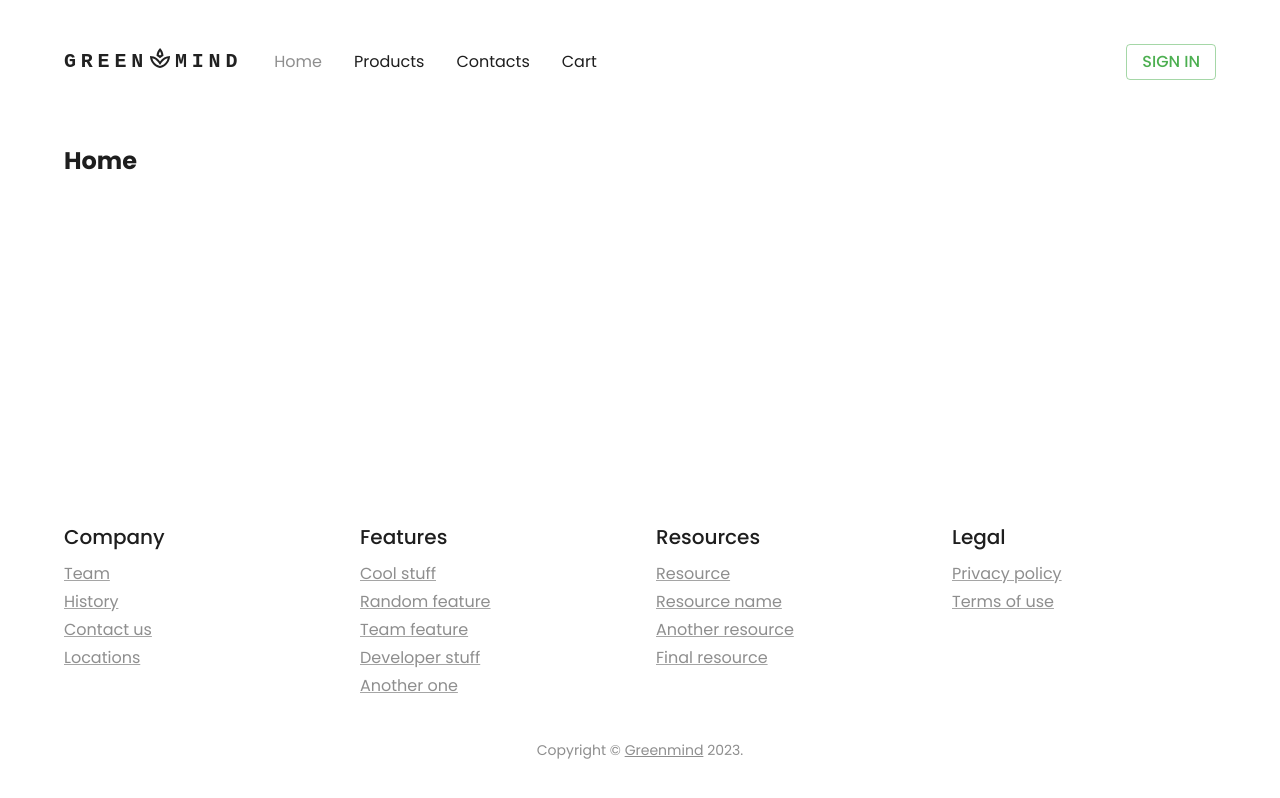
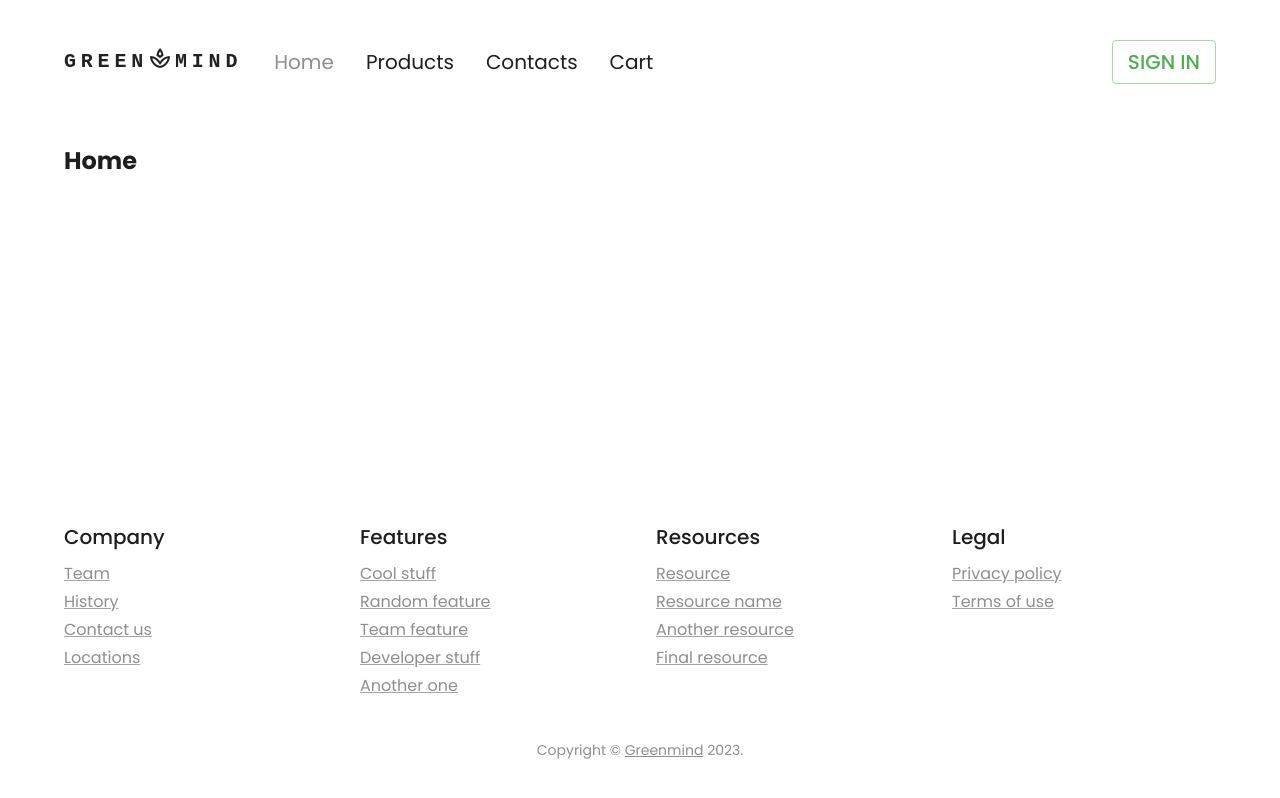
Before and after one commit to bydyas/react-ts-store, a React (Vite) app: page /#/ in a window 1280 px wide. Built offline with nearby package versions, Linux system fonts and the light colour scheme; no server answers.

Commit message:
Update fonts

```diff
--- a/src/ui/NavLink.ts
+++ b/src/ui/NavLink.ts
@@ -3,6 +3,8 @@ import { NavLink as BaseNavLink } from 'react-router-dom';
 
 export const NavLink = styled(BaseNavLink)(({ theme }) => ({
   display: 'block',
+  fontSize: '1.25rem',
+  lineHeight: 1.6,
   marginLeft: theme.spacing(2),
   marginRight: theme.spacing(2),
   textDecoration: 'none',
--- a/src/views/layout/components/Header/Header.tsx
+++ b/src/views/layout/components/Header/Header.tsx
@@ -35,8 +35,8 @@ const StyledSpaOutlinedIcon = styled(SpaOutlinedIcon)({
 });
 
 const StyledBtn = styled(Button)({
-  lineHeight: 1.5,
-  fontSize: '1rem',
+  lineHeight: 1.6,
+  fontSize: '1.25rem',
 });
 
 const Header: React.FC = () => {
```
